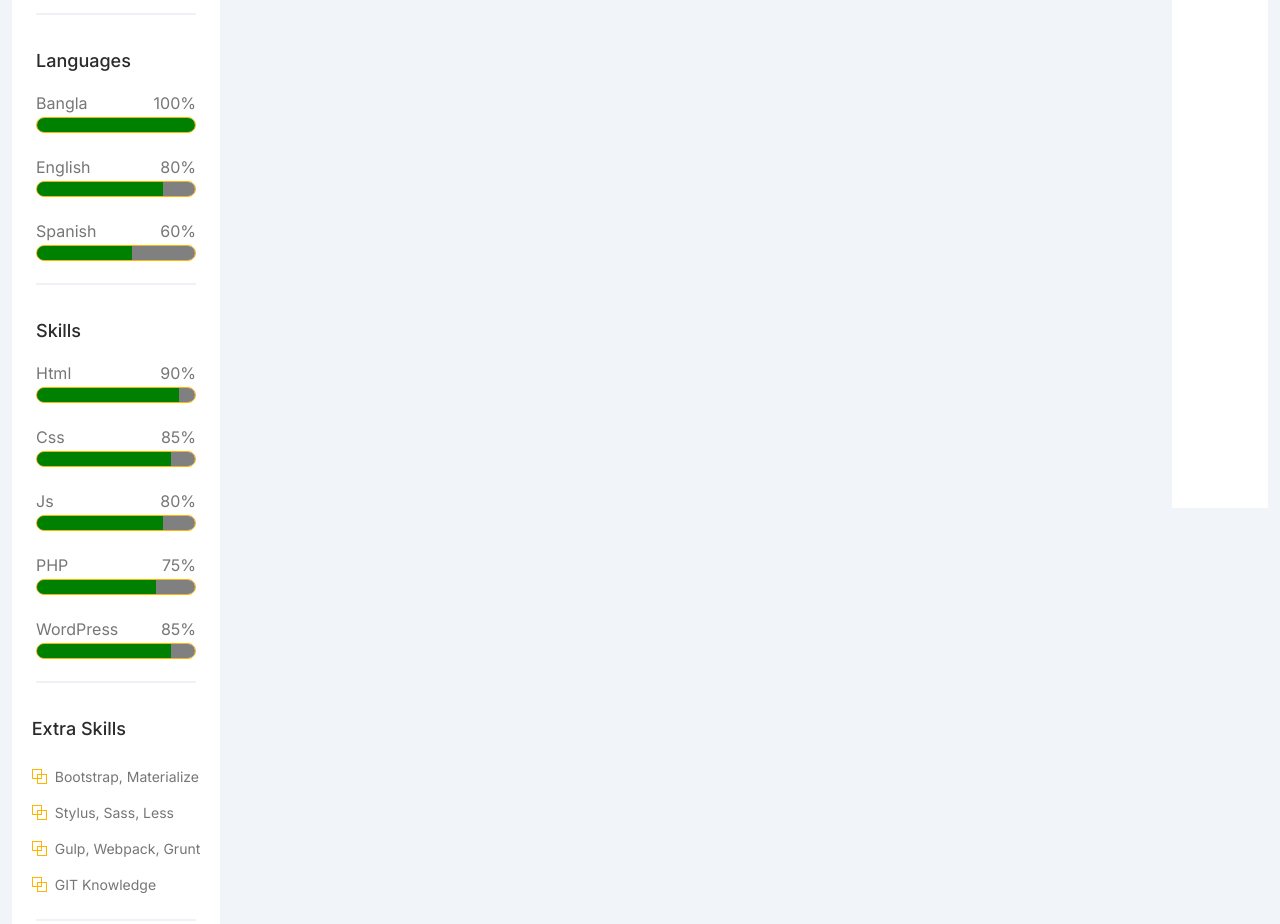
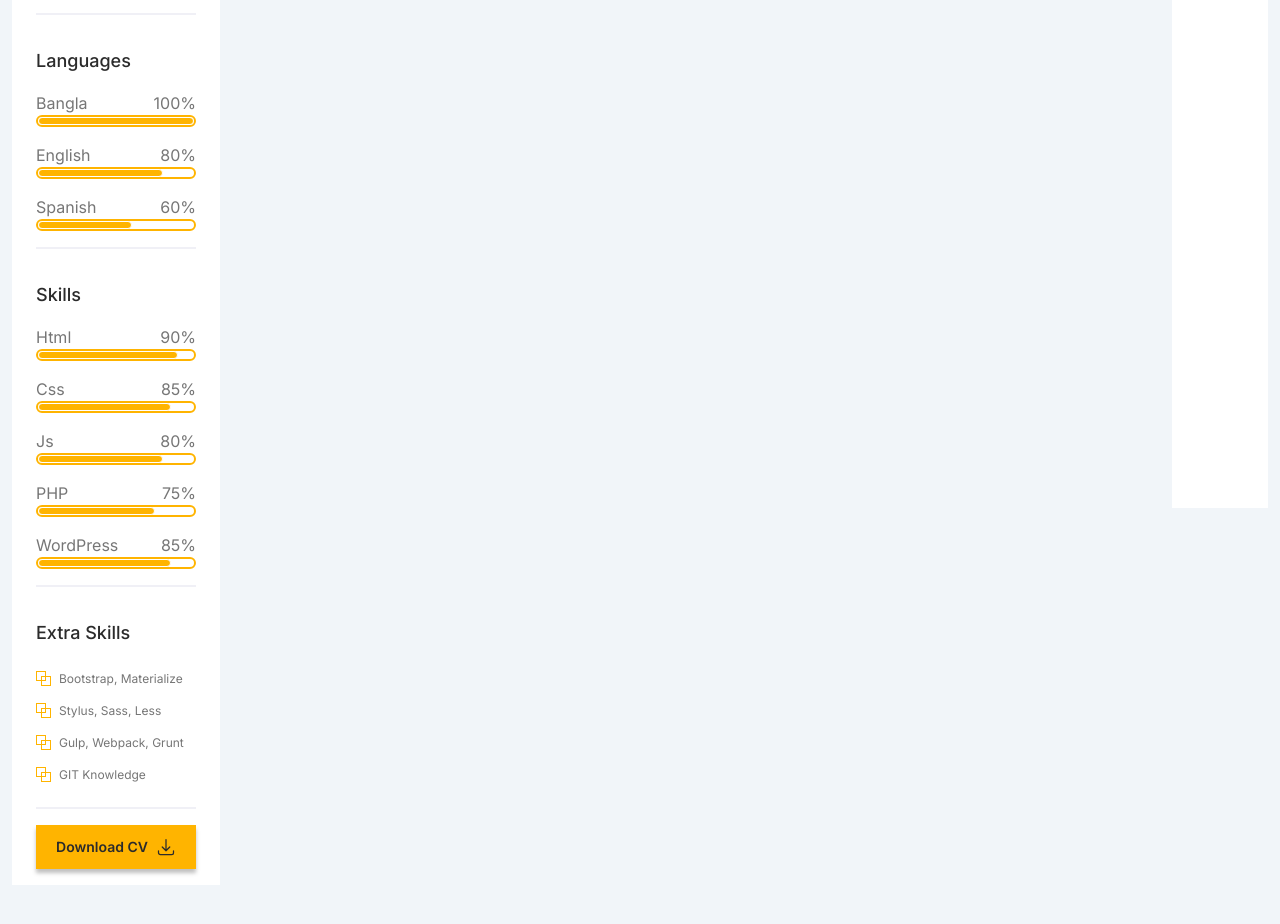
Before and after one commit to alimahmoudidev/portfolio-builder, a website: page index.html in a window 1280 px wide. Shown: the part 504-1428 px from the top of the page. After the commit the page ends 1401 px from the top, so only its background shows below. Drawn offline with Linux system fonts and the light colour scheme.

Commit message:
✅ update sidebar

```diff
--- a/index.html
+++ b/index.html
@@ -1,16 +1,18 @@
 <!DOCTYPE html>
 <html lang="en">
+
 <head>
   <meta charset="UTF-8" />
   <meta name="viewport" content="width=device-width, initial-scale=1.0" />
   <title>Portfolio Builder</title>
   <link rel="stylesheet" href="./src/style/style.css" />
 </head>
+
 <body class="font-inter bg-slate-100 flex justify-between p-3">
   <aside class="info flex flex-col items-center lg:w-52 bg-white">
     <div class="info-title w-40 py-8 flex flex-col justify-center items-center">
       <div class="flex justify-center items-center relative">
-            <img class=""  src="src/imgs/Person/Avatar-Profile.jpg" alt="Avatar-Profile">
+        <img class="" src="src/imgs/Person/Avatar-Profile.jpg" alt="Avatar-Profile">
         <span class="circle-online inset-[7.5rem] bg-green"></span>
       </div>
       <h2 class="py-4 text-lg text-clr-2b font-medium">
@@ -73,94 +75,113 @@
       </div>
     </div>
     <span class="line"></span>
-      <div class="info-languages py-4">
+    <div class="info-languages w-40 py-4">
       <h3 class="py-4 text-lg font-medium text-clr-2b">Languages</h3>
       <div>
         <div class="flex justify-between text-clr-76">
           <h4>Bangla</h4>
           <h4>100%</h4>
         </div>
-          <progress class="progress" value="100" max="100"></progress>
+        <div class="w-full h-3 rounded-full border-2 border-primary  flex justify-start items-center">
+          <div class="w-full h-2 rounded-full bg-primary border border-white"></div>
+        </div>
       </div>
       <div class="py-4">
         <div class="flex justify-between text-clr-76">
           <h4>English</h4>
           <h4>80%</h4>
         </div>
-          <progress class="" value="80" max="100"></progress>
+        <div class="w-full h-3 rounded-full border-2 border-primary  flex justify-start items-center">
+          <div class="w-4/5 h-2 rounded-full bg-primary border border-white"></div>
+        </div>
       </div>
       <div>
         <div class="flex justify-between text-clr-76">
           <h4>Spanish</h4>
           <h4>60%</h4>
         </div>
-          <progress class="" value="60" max="100"></progress>
+        <div class="w-full h-3 rounded-full border-2 border-primary  flex justify-start items-center">
+          <div class="w-3/5 h-2 rounded-full bg-primary border border-white"></div>
+        </div>
       </div>
     </div>
     <span class="line"></span>
-      <div class="info-skills py-4">
+    <div class="info-skills w-40 py-4">
       <h3 class="py-4 text-lg font-medium text-clr-2b">Skills</h3>
       <div>
         <div class="flex justify-between text-clr-76">
           <h4>Html</h4>
           <h4>90%</h4>
         </div>
-          <progress class="progress" value="90" max="100"></progress>
+        <div class="w-full h-3 rounded-full border-2 border-primary  flex justify-start items-center">
+          <div class="w-[90%] h-2 rounded-full bg-primary border border-white"></div>
         </div>
         <div class="py-4">
           <div class="flex justify-between text-clr-76">
             <h4>Css</h4>
             <h4>85%</h4>
           </div>
-          <progress class="" value="85" max="100"></progress>
+          <div class="w-full h-3 rounded-full border-2 border-primary  flex justify-start items-center">
+            <div class="w-[85%] h-2 rounded-full bg-primary border border-white"></div>
+          </div>
         </div>
         <div>
           <div class="flex justify-between text-clr-76">
             <h4>Js</h4>
             <h4>80%</h4>
           </div>
-          <progress class="" value="80" max="100"></progress>
+          <div class="w-full h-3 rounded-full border-2 border-primary  flex justify-start items-center">
+            <div class="w-4/5 h-2 rounded-full bg-primary border border-white"></div>
+          </div>
         </div>
         <div class="py-4">
           <div class="flex justify-between text-clr-76">
             <h4>PHP</h4>
             <h4>75%</h4>
           </div>
-          <progress class="" value="75" max="100"></progress>
+          <div class="w-full h-3 rounded-full border-2 border-primary  flex justify-start items-center">
+            <div class="w-3/4 h-2 rounded-full bg-primary border border-white"></div>
+          </div>
         </div>
         <div>
           <div class="flex justify-between text-clr-76">
             <h4>WordPress</h4>
             <h4>85%</h4>
           </div>
-          <progress class="" value="85" max="100"></progress>
+          <div class="w-full h-3 rounded-full border-2 border-primary  flex justify-start items-center">
+            <div class="w-[85%] h-2 rounded-full bg-primary border border-white"></div>
+          </div>
+        </div>
       </div>
     </div>
       <span class="line"></span>
-      <div class="info-extra py-4">
+      <div class="info-extra w-40 py-4">
         <h3 class="py-4 text-lg text-clr-2b font-medium">Extra Skills</h3>
-        <div class="py-2 flex items-center gap-x-2 text-sm text-clr-76">
+        <div class="py-2 flex items-center gap-x-2 text-xs text-clr-76">
           <img src="src/imgs/Icons/Icons.svg" alt="Icons">
           <h4>Bootstrap, Materialize</h4>
         </div>
-        <div class="py-2 flex items-center gap-x-2 text-sm text-clr-76">
+        <div class="py-2 flex items-center gap-x-2 text-xs text-clr-76">
           <img src="src/imgs/Icons/Icons.svg" alt="Icons">
           <h4>Stylus, Sass, Less</h4>
         </div>
-        <div class="py-2 flex items-center gap-x-2 text-sm text-clr-76">
+        <div class="py-2 flex items-center gap-x-2 text-xs text-clr-76">
           <img src="src/imgs/Icons/Icons.svg" alt="Icons">
           <h4>Gulp, Webpack, Grunt</h4>
         </div>
-        <div class="py-2 flex items-center gap-x-2 text-sm text-clr-76">
+        <div class="py-2 flex items-center gap-x-2 text-xs text-clr-76">
           <img src="src/imgs/Icons/Icons.svg" alt="Icons">
           <h4>GIT Knowledge</h4>
+        </div>
       </div>
     </div>
       <span class="line"></span>
       <div class="btn flex-center gap-x-2 w-40 px-5 py-3 my-4 text-sm font-semibold">
         <p>Download CV</p>
-        <svg xmlns="http://www.w3.org/2000/svg" fill="none" viewBox="0 0 24 24" stroke-width="1.5" stroke="currentColor" class="size-5">
-          <path stroke-linecap="round" stroke-linejoin="round" d="M3 16.5v2.25A2.25 2.25 0 0 0 5.25 21h13.5A2.25 2.25 0 0 0 21 18.75V16.5M16.5 12 12 16.5m0 0L7.5 12m4.5 4.5V3" />
+        <svg xmlns="http://www.w3.org/2000/svg" fill="none" viewBox="0 0 24 24" stroke-width="1.5" stroke="currentColor"
+          class="size-5">
+          <path stroke-linecap="round" stroke-linejoin="round"
+            d="M3 16.5v2.25A2.25 2.25 0 0 0 5.25 21h13.5A2.25 2.25 0 0 0 21 18.75V16.5M16.5 12 12 16.5m0 0L7.5 12m4.5 4.5V3" />
         </svg>
       </div>
   </aside>
@@ -171,11 +192,13 @@
           I'm Rayan Adlrdard <span class="text-primary">Front-end</span> Developer
         </h1>
         <p class="text-clr-76 my-10">
-              Lorem ipsum dolor sit amet, consectetur adipiscing elit. Et, volutpat feugiat placerat lobortis. Natoque rutrum semper sed suspendisse nunc lectus.
+          Lorem ipsum dolor sit amet, consectetur adipiscing elit. Et, volutpat feugiat placerat lobortis. Natoque
+          rutrum semper sed suspendisse nunc lectus.
         </p>
         <div class="flex-center btn w-36 h-16">
           <p>HIRE ME</p>
-            <svg xmlns="http://www.w3.org/2000/svg" fill="none" viewBox="0 0 24 24" stroke-width="1.5" stroke="currentColor" class="size-5">
+          <svg xmlns="http://www.w3.org/2000/svg" fill="none" viewBox="0 0 24 24" stroke-width="1.5"
+            stroke="currentColor" class="size-5">
             <path stroke-linecap="round" stroke-linejoin="round" d="M13.5 4.5 21 12m0 0-7.5 7.5M21 12H3" />
           </svg>
         </div>
@@ -207,4 +230,5 @@
   <script src="./src/js/script.js"></script>
   <script src="./src/js/app.js"></script>
 </body>
+
 </html>
--- a/src/style/components/btn.css
+++ b/src/style/components/btn.css
@@ -9,6 +9,6 @@
     @apply scale-125;
 }
 
-.btn-order-disible{
+.btn-order-disable{
     @apply bg-white shadow-box-sm rounded-[30px];
 }
```
Also changed, not shown: src/style/style.css. Lines whose indentation alone changed are shown as unchanged.
